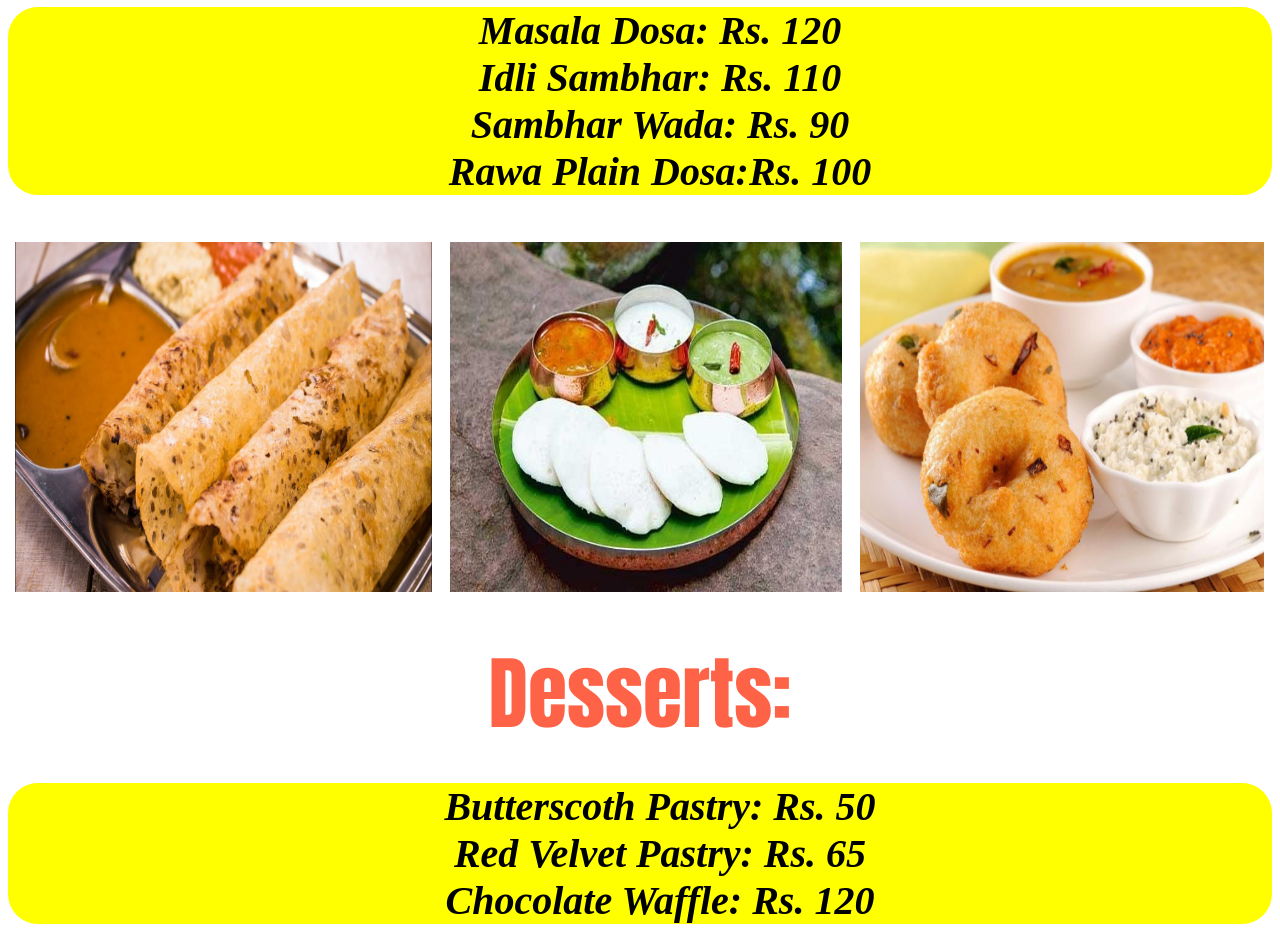
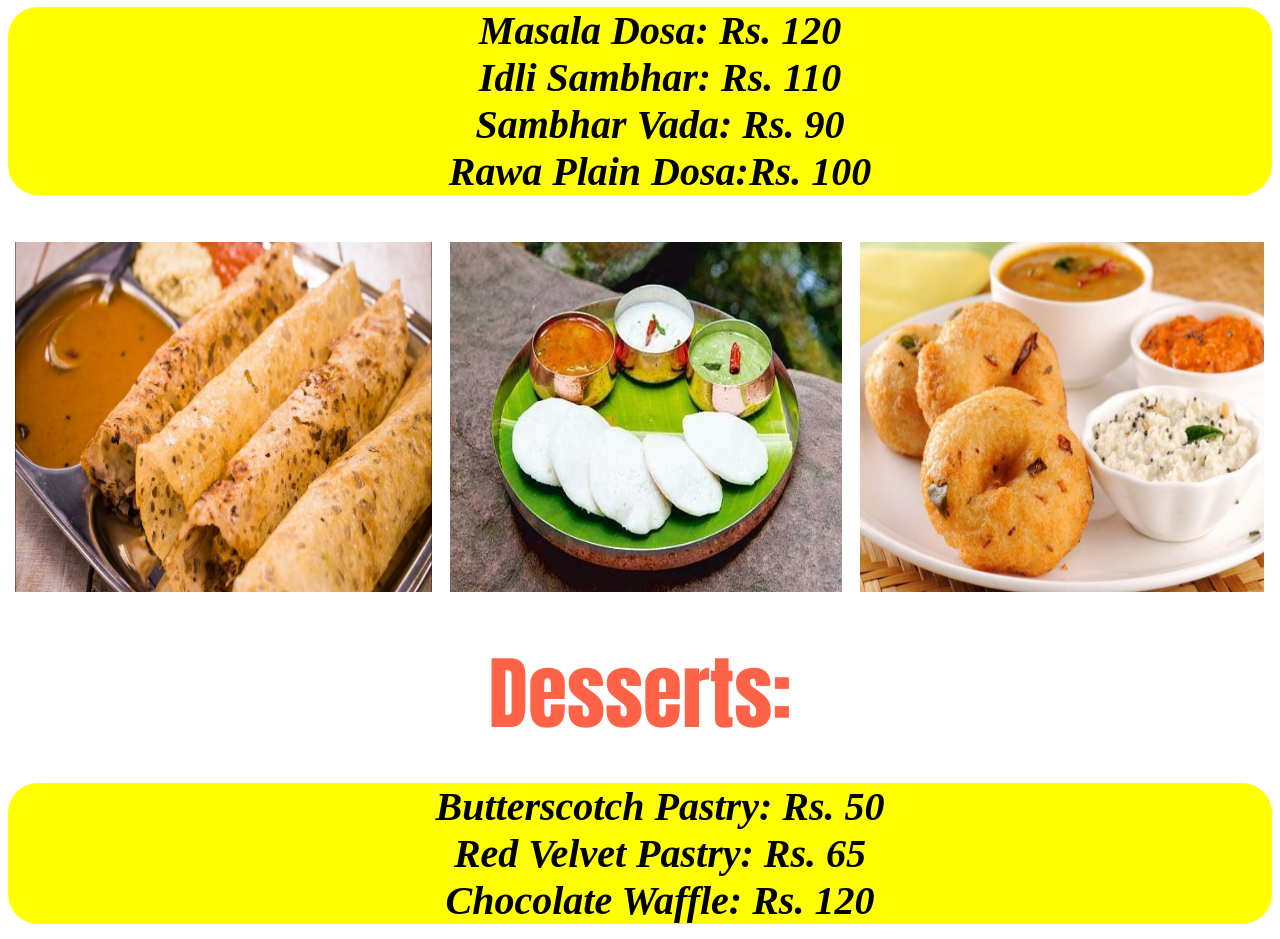
Before and after one commit to Suyash13/xero-degrees, a plain HTML site: page index.html in a window 1280 px wide. Shown: the part 3329-4268 px from the top of the page. Drawn offline with Linux system fonts and the light colour scheme.

Commit message:
Update index.html

```diff
--- a/index.html
+++ b/index.html
@@ -328,7 +328,7 @@
         <h1>Cheer up!</h1>
         <h1>Buy one get one free</h1>
         <h1>along with</h1>
-        <h1>complimentary desert</h1>
+        <h1>complimentary dessert</h1>
         <h1>of your choice</h1>
     </marquee>
     <div class="menu">
@@ -371,7 +371,7 @@
         <ul>
             <li>Masala Dosa: Rs. 120</li>
             <li>Idli Sambhar: Rs. 110</li>
-            <li>Sambhar Wada: Rs. 90</li>
+            <li>Sambhar Vada: Rs. 90</li>
             <li>Rawa Plain Dosa:Rs. 100</li>
         </ul>
     </div>
@@ -382,7 +382,7 @@
     </div>
     <div class="dimc">
         <ul>
-            <li>Butterscoth Pastry: Rs. 50</li>
+            <li>Butterscotch Pastry: Rs. 50</li>
             <li>Red Velvet Pastry: Rs. 65</li>
             <li>Chocolate Waffle: Rs. 120</li>
         </ul>
```
